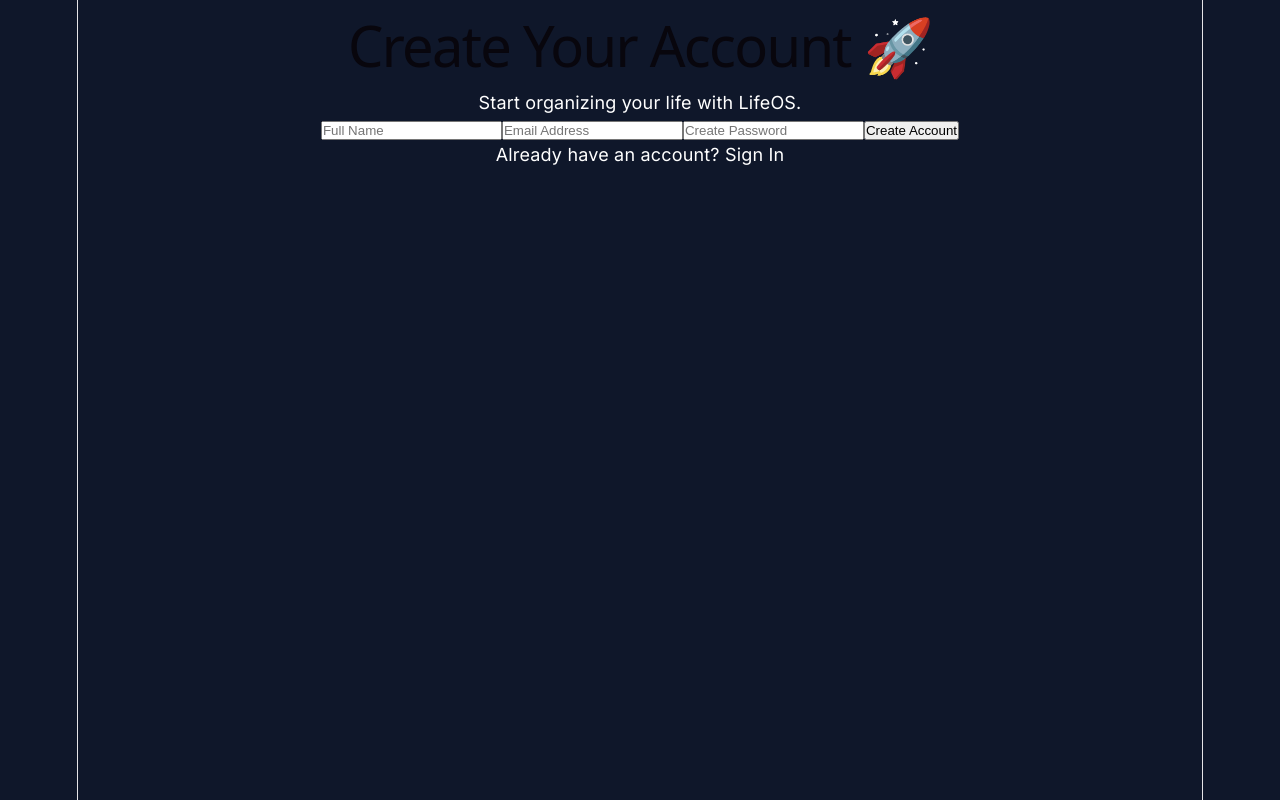
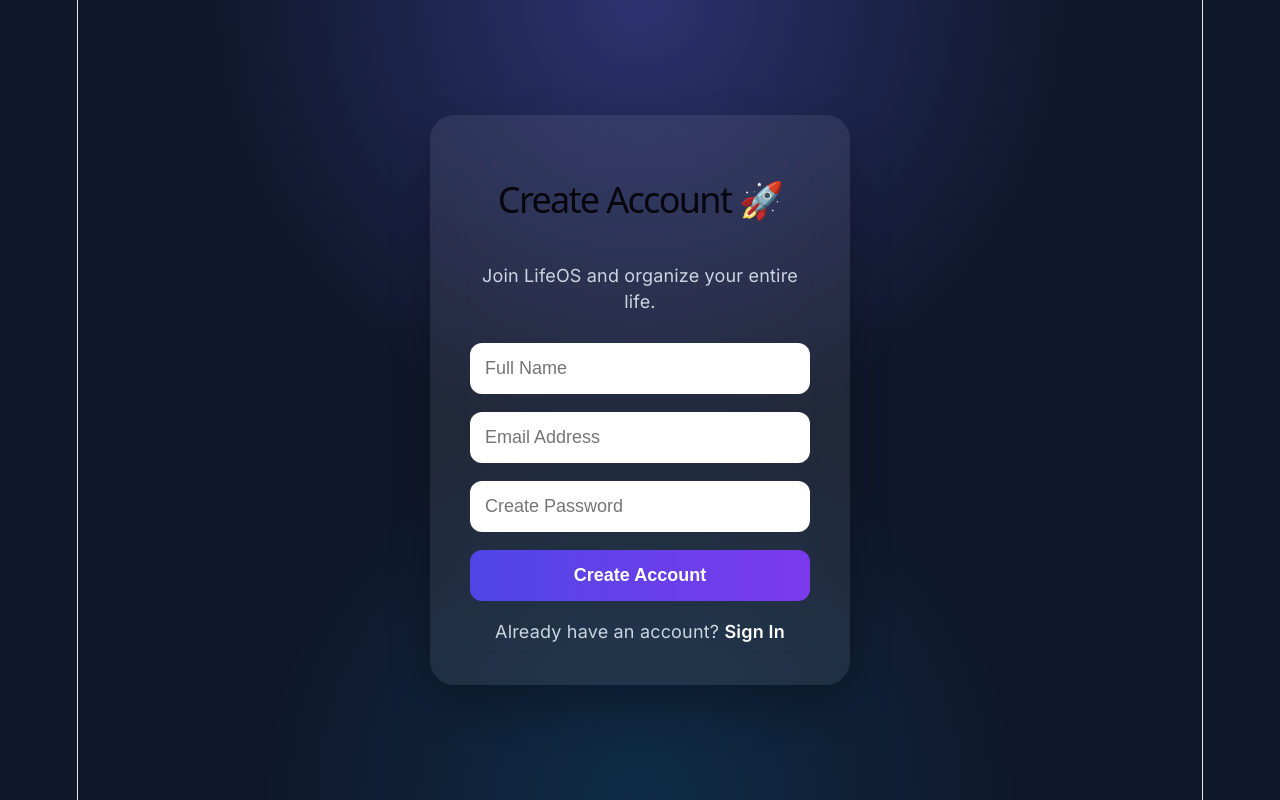
Before and after one commit to entropywork01-web/LifeOS, a React (Vite) app: page /signup in a window 1280 px wide. Built offline with nearby package versions, Linux system fonts and the light colour scheme.

Commit message:
Sprint Day 3 - Dashboard foundation

```diff
--- a/src/App.jsx
+++ b/src/App.jsx
@@ -4,6 +4,7 @@
 import DashboardPreview from "./components/DashboardPreview";
 import Login from "./pages/Login";
 import Signup from "./pages/Signup";
+import Dashboard from "./pages/Dashboard";
 
 function Home() {
   const navigate = useNavigate();
@@ -58,10 +59,11 @@
 function App() {
   return (
     <Routes>
-      <Route path="/" element={<Home />} />
-      <Route path="/login" element={<Login />} />
-      <Route path="/signup" element={<Signup />} />
-    </Routes>
+  <Route path="/" element={<Home />} />
+  <Route path="/login" element={<Login />} />
+  <Route path="/signup" element={<Signup />} />
+  <Route path="/dashboard" element={<Dashboard />} />
+</Routes>
   );
 }
 
--- /dev/null
+++ b/src/pages/Dashboard.jsx
@@ -0,0 +1,35 @@
+import "../styles/Dashboard.css";
+import { NavLink } from "react-router-dom";
+
+function Dashboard() {
+  return (
+    <div className="dashboard-page">
+      <aside className="sidebar">
+        <h2>LifeOS</h2>
+
+        <ul>
+  <li><NavLink to="/dashboard">🏠 Dashboard</NavLink></li>
+  <li><NavLink to="/tasks">✅ Tasks</NavLink></li>
+  <li><NavLink to="/calendar">📅 Calendar</NavLink></li>
+  <li><NavLink to="/notes">📝 Notes</NavLink></li>
+  <li><NavLink to="/expenses">💰 Expenses</NavLink></li>
+  <li><NavLink to="/goals">🎯 Goals</NavLink></li>
+  <li><NavLink to="/ai">🤖 AI Assistant</NavLink></li>
+</ul>
+      </aside>
+
+      <main className="dashboard-content">
+        <h1>Welcome back 👋</h1>
+
+        <div className="dashboard-cards">
+          <div className="dashboard-box">Today's Tasks</div>
+          <div className="dashboard-box">Calendar</div>
+          <div className="dashboard-box">Notes</div>
+          <div className="dashboard-box">AI Assistant</div>
+        </div>
+      </main>
+    </div>
+  );
+}
+
+export default Dashboard;
--- a/src/pages/login.jsx
+++ b/src/pages/login.jsx
@@ -1,10 +1,16 @@
+import "../styles/Auth.css";
+import { useNavigate } from "react-router-dom";
+
 function Login() {
+    const navigate = useNavigate();
   return (
     <div className="auth-page">
       <div className="auth-card">
         <h1>Welcome Back 👋</h1>
 
-        <p>Sign in to continue to LifeOS.</p>
+        <p className="auth-subtitle">
+          Sign in to continue your LifeOS journey.
+        </p>
 
         <input
           type="email"
@@ -16,10 +22,14 @@
           placeholder="Password"
         />
 
-        <button>Sign In</button>
+        <button className="auth-btn">
+          Sign In
+        </button>
 
-        <p>
-          Don't have an account? <span>Sign Up</span>
+        <p className="auth-switch">
+          Don't have an account? <span onClick={() => navigate("/signup")}>
+  Sign Up
+</span>
         </p>
       </div>
     </div>
--- a/src/pages/signup.jsx
+++ b/src/pages/signup.jsx
@@ -1,10 +1,16 @@
+import "../styles/Auth.css";
+import { useNavigate } from "react-router-dom";
+
 function Signup() {
+    const navigate = useNavigate();
   return (
     <div className="auth-page">
       <div className="auth-card">
-        <h1>Create Your Account 🚀</h1>
+        <h1>Create Account 🚀</h1>
 
-        <p>Start organizing your life with LifeOS.</p>
+        <p className="auth-subtitle">
+          Join LifeOS and organize your entire life.
+        </p>
 
         <input
           type="text"
@@ -21,10 +27,14 @@
           placeholder="Create Password"
         />
 
-        <button>Create Account</button>
+        <button className="auth-btn">
+          Create Account
+        </button>
 
-        <p>
-          Already have an account? <span>Sign In</span>
+        <p className="auth-switch">
+          Already have an account? <span onClick={() => navigate("/login")}>
+  Sign In
+</span>
         </p>
       </div>
     </div>
--- /dev/null
+++ b/src/styles/Auth.css
@@ -0,0 +1,70 @@
+.auth-page {
+  min-height: 100vh;
+  display: flex;
+  justify-content: center;
+  align-items: center;
+  background:
+    radial-gradient(circle at top, rgba(99,102,241,0.35), transparent 45%),
+    radial-gradient(circle at bottom, rgba(14,165,233,0.15), transparent 40%),
+    #0F172A;
+  padding: 20px;
+}
+
+.auth-card {
+  width: 100%;
+  max-width: 420px;
+  background: rgba(255,255,255,0.08);
+  backdrop-filter: blur(20px);
+  border-radius: 24px;
+  padding: 40px;
+  display: flex;
+  flex-direction: column;
+  gap: 18px;
+  box-shadow: 0 20px 40px rgba(0,0,0,0.25);
+}
+
+.auth-card h1 {
+  text-align: center;
+  font-size: 2rem;
+}
+
+.auth-subtitle {
+  text-align: center;
+  color: #CBD5E1;
+  margin-bottom: 10px;
+}
+
+.auth-card input {
+  padding: 15px;
+  border: none;
+  border-radius: 12px;
+  font-size: 1rem;
+  outline: none;
+}
+
+.auth-btn {
+  padding: 15px;
+  border: none;
+  border-radius: 12px;
+  background: linear-gradient(90deg, #4F46E5, #7C3AED);
+  color: white;
+  font-size: 1rem;
+  font-weight: 600;
+  cursor: pointer;
+  transition: 0.3s;
+}
+
+.auth-btn:hover {
+  transform: translateY(-3px);
+}
+
+.auth-switch {
+  text-align: center;
+  color: #CBD5E1;
+}
+
+.auth-switch span {
+  color: white;
+  font-weight: 600;
+  cursor: pointer;
+}
--- /dev/null
+++ b/src/styles/Dashboard.css
@@ -0,0 +1,61 @@
+.dashboard-page {
+  display: flex;
+  min-height: 100vh;
+  background: #0F172A;
+  color: white;
+}
+
+.sidebar {
+  width: 260px;
+  background: #111827;
+  padding: 30px 20px;
+}
+
+.sidebar h2 {
+  margin-bottom: 40px;
+  font-size: 28px;
+}
+
+.sidebar ul {
+  list-style: none;
+}
+
+.sidebar li {
+  padding: 14px 16px;
+  margin-bottom: 10px;
+  border-radius: 12px;
+  cursor: pointer;
+  transition: 0.3s;
+}
+
+.sidebar li:hover {
+  background: rgba(255,255,255,0.08);
+}
+
+.dashboard-content {
+  flex: 1;
+  padding: 40px;
+}
+
+.dashboard-content h1 {
+  margin-bottom: 30px;
+}
+
+.dashboard-cards {
+  display: grid;
+  grid-template-columns: repeat(2, 1fr);
+  gap: 20px;
+}
+
+.dashboard-box {
+  background: rgba(255,255,255,0.08);
+  backdrop-filter: blur(12px);
+  border-radius: 20px;
+  padding: 30px;
+  min-height: 180px;
+  transition: 0.3s;
+}
+
+.dashboard-box:hover {
+  transform: translateY(-5px);
+}
```
